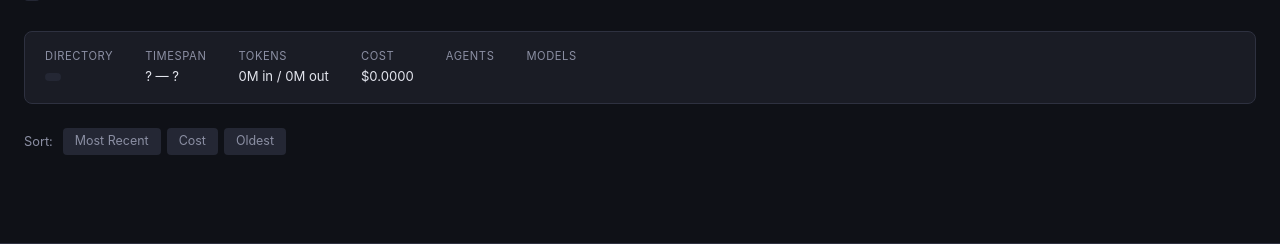
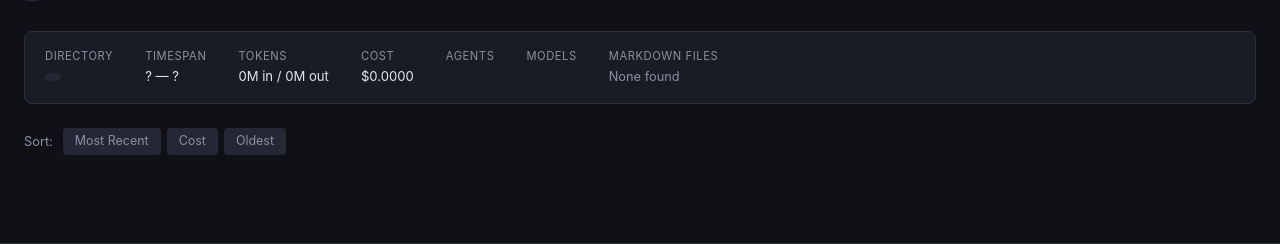
Before and after one commit to HazemBZ/sessions-sage, a FastAPI app: template app/templates/project.html in a window 1280 px wide. Shown: the part 120-364 px from the top of the page. Run offline with FastAPI, Linux system fonts and the light colour scheme; the template is opened without the code that fills it, so the values that code supplies are empty; some libraries are stand-ins or nearby versions.

Commit message:
List markdown files in project detail view
Shows .md files found within project directories, enabling quick
access to documentation alongside session data.

Ultraworked with [Sisyphus](https://github.com/code-yeongyu/oh-my-openagent)

Co-authored-by: Sisyphus <clio-agent@sisyphuslabs.ai>

```diff
--- a/app/main.py
+++ b/app/main.py
@@ -398,7 +398,7 @@ async def projects_list(
     })
 
 
-@app.get("/project/{project_id}", response_class=HTMLResponse)
+@app.get("/project/{project_id:path}", response_class=HTMLResponse)
 async def project_detail(
     request: Request,
     project_id: str,
@@ -432,6 +432,17 @@ async def project_detail(
         else:
             s["model_name"] = ""
 
+    md_files: list[str] = []
+    if project_name and isinstance(project_name, str):
+        proj_dir = Path(project_name)
+        if proj_dir.exists():
+            for f in sorted(proj_dir.rglob("*.md")):
+                if f.is_file():
+                    try:
+                        md_files.append(str(f.relative_to(proj_dir)))
+                    except ValueError:
+                        pass
+
     return templates.TemplateResponse(request, "project.html", {
         "sessions": sessions,
         "project_name": project_name,
@@ -444,6 +455,7 @@ async def project_detail(
             "first_session_fmt": _fmt_ts(pstats.get("first_session", 0)),
             "last_session_fmt": _fmt_ts(pstats.get("last_session", 0)),
         },
+        "md_files": md_files,
         "total_sessions": summary_db.count_summaries(),
     })
 
--- a/app/static/main.css
+++ b/app/static/main.css
@@ -421,6 +421,8 @@ details summary { cursor: pointer; padding: 12px 20px; font-size: 0.85rem; color
 }
 .project-info-agents { display: flex; gap: 4px; flex-wrap: wrap; }
 .project-info-models { display: flex; gap: 4px; flex-wrap: wrap; max-width: 300px; }
+.md-list { display: flex; flex-direction: column; gap: 3px; max-height: 200px; overflow-y: auto; }
+.md-file { font-size: 0.7rem; }
 
 /* Continuous discussion feed */
 .discussion-feed {
--- a/app/templates/project.html
+++ b/app/templates/project.html
@@ -47,6 +47,18 @@
             <span class="badge badge-model">{{ m.model }} ({{ m.cnt }})</span>
             {% endfor %}
         </div>
+    </div>
+    <div class="project-info-item">
+        <span class="project-info-label">Markdown Files</span>
+        {% if md_files %}
+        <div class="md-list">
+            {% for mf in md_files %}
+            <code class="file-path md-file">{{ mf }}</code>
+            {% endfor %}
+        </div>
+        {% else %}
+        <span class="text-muted">None found</span>
+        {% endif %}
     </div>
 </div>
 
```
